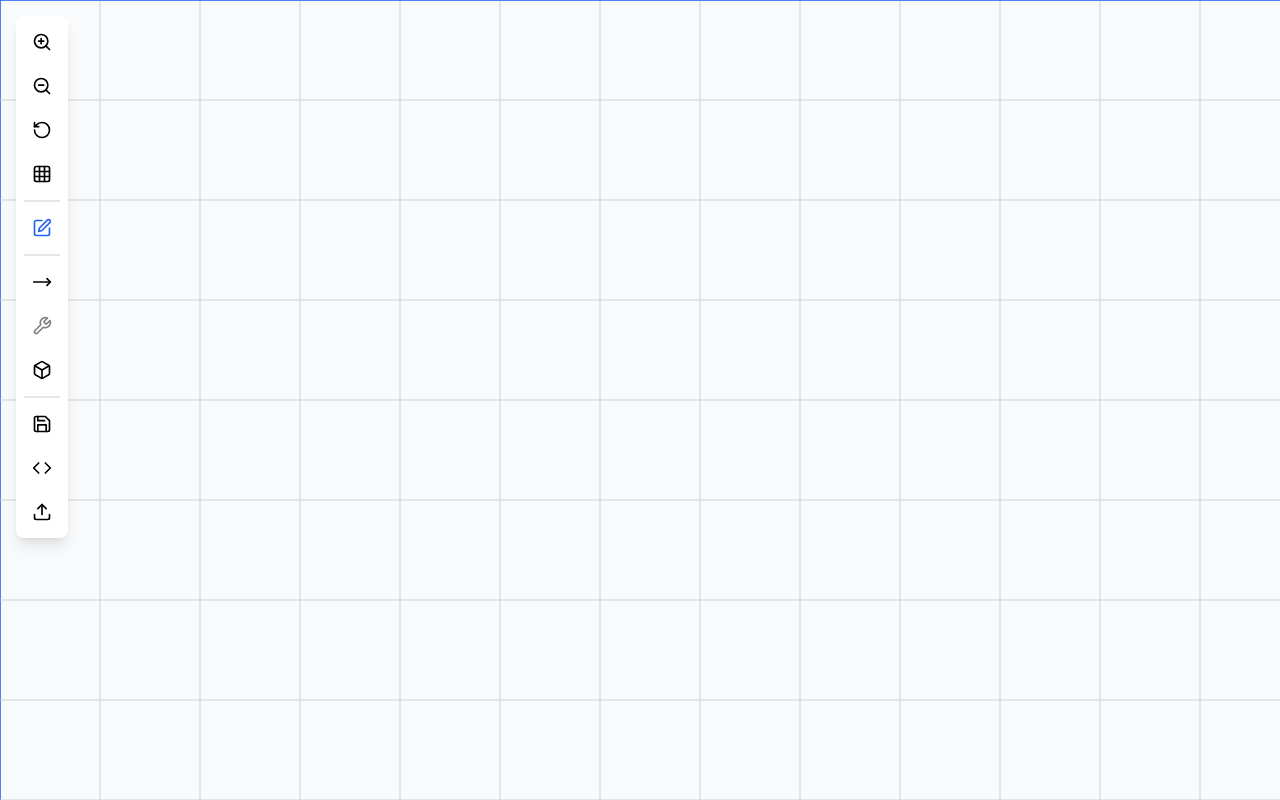
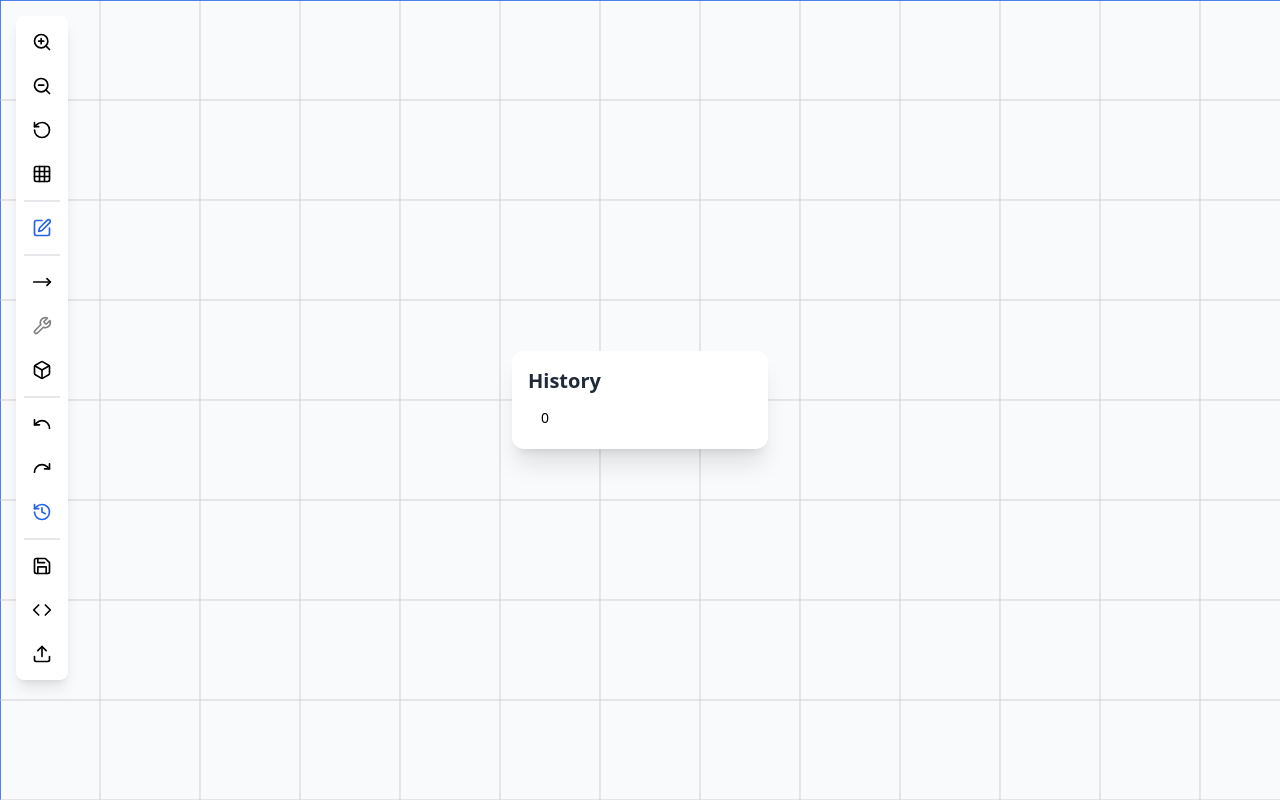
Before and after one commit to fengjia-guo/AutomataSketchpad, a React (Vite) app: page / in a window 1280 px wide. Both pictures are taken after a click on the button 42 px from the left and 512 px from the top of the page. Built offline with nearby package versions, Linux system fonts and the light colour scheme.

Commit message:
feat: show history

```diff
--- /dev/null
+++ b/src/components/HistoryDisplayer.tsx
@@ -0,0 +1,29 @@
+import React from "react";
+import { AutomataGraph } from "./InfiniteBoard"
+
+interface HistoryDisplayerProps {
+  history: AutomataGraph[];
+  head: number;
+  setHead?: (_: number) => void,
+}
+
+export const HistoryDisplayer: React.FC<HistoryDisplayerProps> = ({history, head, setHead = () => {}}) => {
+  return <div className="p-4 rounded-xl bg-white shadow-xl min-w-[20vw] select-none">
+    <h2 className="text-xl font-semibold text-gray-800 mb-2"> History </h2>
+    <div className="flex flex-col gap-3 text-sm">
+      {
+        history.map((graph, index) => (
+        <div key={index}
+          className={`flex rounded-lg items-center justify-between border border-1 border-transparent px-3 py-1 ${head == index ? "border-blue-600" : "hover:border-blue-200"}`}
+          onClick={() => setHead(index)}
+          title={`Switch to ${index}`}
+        >
+          {index}
+          <div className=" text-gray-600 font-mono">
+            {graph.log || ""}
+          </div>
+        </div>))
+      }
+    </div>
+  </div>
+}
--- a/src/components/InfiniteBoard.tsx
+++ b/src/components/InfiniteBoard.tsx
@@ -1,5 +1,5 @@
 import React, { useCallback, useEffect, useRef, useState } from 'react';
-import { ZoomIn, ZoomOut, RotateCcw, MoveRight, Save, Upload, Grid3X3, Code, Wrench, Box, X, SquarePen } from 'lucide-react';
+import { ZoomIn, ZoomOut, RotateCcw, MoveRight, Save, Upload, Grid3X3, Code, Wrench, Box, X, SquarePen, Undo, Redo, History } from 'lucide-react';
 import { GridLayer } from './GridLayer';
 import { Position, StateProps } from './State';
 import StateLayer from './StateLayer';
@@ -12,6 +12,7 @@ import { applyTool, TransitionEdge, TransitionTool } from './transitionTool';
 import { TransitionToolManager } from './TransitionToolManager';
 import { StateEditor } from './StateEditor';
 import { TransitionEditor } from './TransitionEditor';
+import { HistoryDisplayer } from './HistoryDisplayer';
 
 export interface Point {
   x: number;
@@ -42,6 +43,7 @@ export interface AutomataGraph {
   states: Record<string, StateProps>;
   transitions: Record<string, TransitionProps>;
   boardConfig: BoardConfig;
+  log?: string;
 }
 
 const InfiniteBoard: React.FC<{cfg: BoardConfig}> = ({cfg = defaultBoardConfig}) => {
@@ -63,12 +65,14 @@ const InfiniteBoard: React.FC<{cfg: BoardConfig}> = ({cfg = defaultBoardConfig})
   const [transitions, setTransitions] = useState<Record<string, TransitionProps>>({});
   const [selected, setSelected] = useState<null | string>(null);
 
-  const [history, setHistory] = useState<AutomataGraph[]>([{states: {}, transitions: {}, boardConfig: cfg}]);
+  const [history, setHistory] = useState<AutomataGraph[]>([{states: {}, transitions: {}, boardConfig: cfg, log: ""}]);
   const [head, setHead] = useState<number>(0);
   const [config, setConfig] = useState<BoardConfig>(cfg);
   const [needUpdate, setNeedUpdate] = useState(false);
   const [clickPosition, setClickPosition] = useState<Position | null>(null);
   const [allowEdit, setAllowEdit] = useState(true);
+  const [showHistory, setShowHistory] = useState(false);
+  const [currentLog, setCurrentLog] = useState<string>("");
 
   const headRef = useRef(head);
   const historyRef = useRef(history);
@@ -132,9 +136,16 @@ const InfiniteBoard: React.FC<{cfg: BoardConfig}> = ({cfg = defaultBoardConfig})
     }
   }, []);
 
-  const forward = useCallback(() => {
+  const redo = useCallback(() => {
     if (headRef.current + 1 < historyRef.current.length) {
       setHead(headRef.current + 1);
+      setSelected(null);
+    }
+  }, []);
+
+  const moveHead = useCallback((target: number) => {
+    if (target < historyRef.current.length && target >= 0) {
+      setHead(target);
       setSelected(null);
     }
   }, []);
@@ -166,12 +177,13 @@ const InfiniteBoard: React.FC<{cfg: BoardConfig}> = ({cfg = defaultBoardConfig})
       }
       setHistory(prevHistory => [
         ...prevHistory.slice(0, head + 1),
-        { states: newStates, transitions: newTransitions, boardConfig: config }
+        { states: newStates, transitions: newTransitions, boardConfig: config, log: currentLog }
       ]);
       // setStates(newStates);
       // setTransitions(newTransitions);
       setHead(head + 1);
       setNeedUpdate(false);
+      setCurrentLog("");
     }
   }, [states, transitions, config, history, head, needUpdate]);
 
@@ -191,7 +203,7 @@ const InfiniteBoard: React.FC<{cfg: BoardConfig}> = ({cfg = defaultBoardConfig})
       undo();
     } else if ((e.ctrlKey || e.metaKey) && (e.key === 'y' || e.key === 'Y')) {
       e.preventDefault();
-      forward();
+      redo();
     } else if ((e.ctrlKey || e.metaKey) && (e.key === 'm' || e.key === 'M')) {
       e.preventDefault();
       setAllowEdit(prev => !prev);
@@ -204,6 +216,9 @@ const InfiniteBoard: React.FC<{cfg: BoardConfig}> = ({cfg = defaultBoardConfig})
     } else if ((e.ctrlKey || e.metaKey) && (e.key === 'b' || e.key === 'B')) {
       e.preventDefault();
       setShowToolManager(prev => !prev);
+    } else if ((e.ctrlKey || e.metaKey) && (e.key === 'h' || e.key === 'H')) {
+      e.preventDefault();
+      setShowHistory(prev => !prev);
     }
   }, []);
 
@@ -257,6 +272,7 @@ const InfiniteBoard: React.FC<{cfg: BoardConfig}> = ({cfg = defaultBoardConfig})
       setSelected(null);
       setShowTikzExporter(false);
       setShowToolManager(false);
+      setShowHistory(false);
       // clear selected
     }
     setIsDragging(false);
@@ -365,12 +381,25 @@ const InfiniteBoard: React.FC<{cfg: BoardConfig}> = ({cfg = defaultBoardConfig})
   }, [createTransition]);
 
   useEffect(() => {
-    if (showTikzExporter) setShowToolManager(false);
+    if (showTikzExporter) {
+      setShowToolManager(false);
+      setShowHistory(false);
+    }
   }, [showTikzExporter]);
 
   useEffect(() => {
-    if (showToolManager) setShowTikzExporter(false);
-  }, [showToolManager])
+    if (showToolManager) {
+      setShowTikzExporter(false);
+      setShowHistory(false);
+    }
+  }, [showToolManager]);
+
+  useEffect(() => {
+    if (showHistory) {
+      setShowTikzExporter(false);
+      setShowToolManager(false);
+    }
+  }, [showHistory]);
 
   const boardProps = {transform: transform, boardRef: boardRef, boardConfig: cfg}
 
@@ -395,6 +424,7 @@ const InfiniteBoard: React.FC<{cfg: BoardConfig}> = ({cfg = defaultBoardConfig})
         mergedBy: false,
       };
       setStates({...states, ...{[newID]: newState}});
+      setCurrentLog(`Create state ${newID.slice(0,6)}`);
       setNeedUpdate(true);
     }
   }, [states, transform, cfg]);
@@ -407,6 +437,7 @@ const InfiniteBoard: React.FC<{cfg: BoardConfig}> = ({cfg = defaultBoardConfig})
       }
     }
     setTransitions(newTransitions);
+    setCurrentLog(`Delete transition ${t.id.slice(0,6)}`);
     setNeedUpdate(true);
   };
 
@@ -419,10 +450,11 @@ const InfiniteBoard: React.FC<{cfg: BoardConfig}> = ({cfg = defaultBoardConfig})
       }
     }
     setTransitions(newTransitions);
+    setCurrentLog(`Delete state ${s.id.slice(0,6)}`);
     setNeedUpdate(true);
   };
 
-  const insertTransitions = (edges: TransitionEdge[]) => {
+  const insertTransitions = (edges: TransitionEdge[], prefix: string = "", suffix: string = "") => {
     var newTransitions: Record<string, TransitionProps> = {};
     for (var i = 0; i < edges.length; i++) {
       const edge = edges[i];
@@ -441,6 +473,7 @@ const InfiniteBoard: React.FC<{cfg: BoardConfig}> = ({cfg = defaultBoardConfig})
     }
     if (Object.keys(newTransitions).length > 0) {
       setTransitions({...transitions, ...newTransitions});
+      setCurrentLog(`${prefix}${Object.keys(newTransitions).length} transitions${suffix}`);
       setNeedUpdate(true);
     }
   }
@@ -457,6 +490,7 @@ const InfiniteBoard: React.FC<{cfg: BoardConfig}> = ({cfg = defaultBoardConfig})
       };
       setTransitions({...transitions, ...{[newTransitionID]: newTransition}});
       setSelected(s.id);
+      setCurrentLog(`Create transition ${newTransitionID.slice(0,6)}`);
       setNeedUpdate(true);
     } else {
       console.error('selected is null');
@@ -529,7 +563,7 @@ const InfiniteBoard: React.FC<{cfg: BoardConfig}> = ({cfg = defaultBoardConfig})
         if (edges == "invalid" || edges == "mismatch") {
           console.error("Apply tool error: " + edges);
         } else {
-          insertTransitions(edges);
+          insertTransitions(edges, `Use ${tool.name} to create `);
           setToolParams([]);
         }
       }
@@ -539,6 +573,7 @@ const InfiniteBoard: React.FC<{cfg: BoardConfig}> = ({cfg = defaultBoardConfig})
   const handleStateEditorChange = (id: string, newProp: StateProps) => {
     if (selected && Object.keys(states).includes(selected) && id === selected) {
       setStates({...states, ...{[id]: newProp}});
+      setCurrentLog(`Edit state ${id.slice(0,6)}`);
       setNeedUpdate(true);
     }
   }
@@ -546,6 +581,7 @@ const InfiniteBoard: React.FC<{cfg: BoardConfig}> = ({cfg = defaultBoardConfig})
   const handleTransitionEditorChange = (id: string, newProp: TransitionProps) => {
     if (selected && Object.keys(transitions).includes(selected) && id === selected) {
       setTransitions({...transitions, ...{[id]: newProp}});
+      setCurrentLog(`Edit transition ${id.slice(0,6)}`);
       setNeedUpdate(true);
     }
   }
@@ -622,6 +658,28 @@ const InfiniteBoard: React.FC<{cfg: BoardConfig}> = ({cfg = defaultBoardConfig})
         </button>
         <div className="v-divider border-b-2" />
         <button
+          onClick={() => undo()}
+          className="p-2 hover:bg-gray-100 rounded-md transition-colors"
+          title="Undo (Ctrl+Z)"
+        >
+          <Undo size={20} />
+        </button>
+        <button
+          onClick={() => redo()}
+          className="p-2 hover:bg-gray-100 rounded-md transition-colors"
+          title="Redo (Ctrl+Y)"
+        >
+          <Redo size={20} />
+        </button>
+        <button
+          onClick={() => setShowHistory(prev => !prev)}
+          className="p-2 hover:bg-gray-100 rounded-md transition-colors"
+          title="History (Ctrl+H)"
+        >
+          <History size={20} color={showHistory ? "#2563eb" : "black"}/>
+        </button>
+        <div className="v-divider border-b-2" />
+        <button
           onClick={() => handleStorage()}
           className="p-2 hover:bg-gray-100 rounded-md transition-colors"
           title="Save"
@@ -681,6 +739,7 @@ const InfiniteBoard: React.FC<{cfg: BoardConfig}> = ({cfg = defaultBoardConfig})
         callForUpdate={() => setNeedUpdate(true)}
         onStateClicked={handleStateClicked}
         onStateDeleted={handleStateDelete}
+        setLog={setCurrentLog}
       />
       { selected && Object.keys(states).includes(selected) && allowEdit &&
         <div className="absolute transform -translate-y-1/2"
@@ -726,6 +785,15 @@ const InfiniteBoard: React.FC<{cfg: BoardConfig}> = ({cfg = defaultBoardConfig})
           />
         </div>
       )}
+      {showHistory && (
+        <div className="absolute top-1/2 left-1/2 transform -translate-x-1/2 -translate-y-1/2">
+          <HistoryDisplayer
+            history={historyRef.current}
+            head={headRef.current}
+            setHead={moveHead}
+          />
+        </div>
+      )}
       {/* Loading state when dragging */}
       {isDragging && (
         <div className="absolute inset-0 pointer-events-none select-none">
--- a/src/components/State.tsx
+++ b/src/components/State.tsx
@@ -32,6 +32,7 @@ interface renderStateProps {
   onDoubleClick?: (state: StateProps) => void,
   onDelete?: (state: StateProps) => void,
   callForUpdate?: () => void,
+  setLog?: (log: string) => void,
 }
 
 const defaultPositionRegularizer = (_: StateProps, x: number, y: number) => {
@@ -60,6 +61,7 @@ export const State: React.FC<renderStateProps> = (prop) => {
   const onDoubleClick = prop.onDoubleClick || defaultStateAction;
   const onDelete = prop.onDelete || defaultStateAction;
   const callForUpdate = prop.callForUpdate || (() => {});
+  const setLog = prop.setLog || (() => {});
 
   const [dragStart, setDragStart] = useState<Point>({ x: 0, y: 0 });
   const [hasDragged, setHasDragged] = useState(false);
@@ -110,6 +112,7 @@ export const State: React.FC<renderStateProps> = (prop) => {
         myState.position.x !== statePositionAtDrag.x ||
         myState.position.y !== statePositionAtDrag.y
       ) {
+        setLog(myState.merged ? `Merge state ${myState.id.slice(0,6)}` : `Move state ${myState.id.slice(0,6)}`);
         callForUpdate(); // call for update after dragging, if position has changed
       }
     }
```
Also changed, not shown: src/components/StateLayer.tsx (+7 -3 lines).
